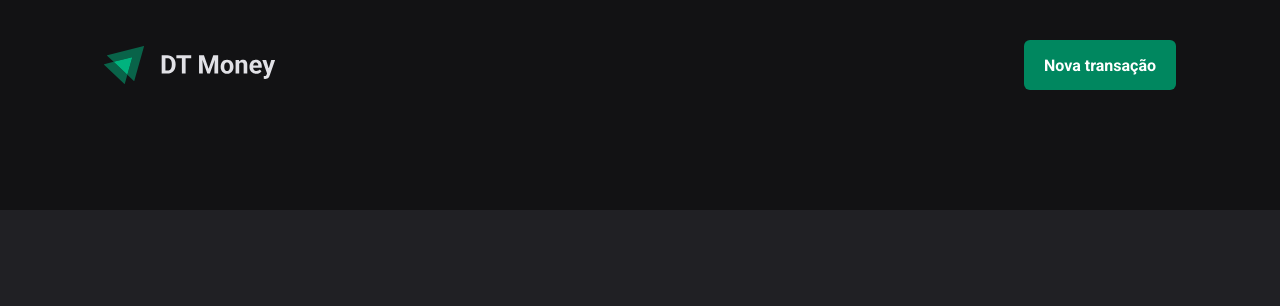
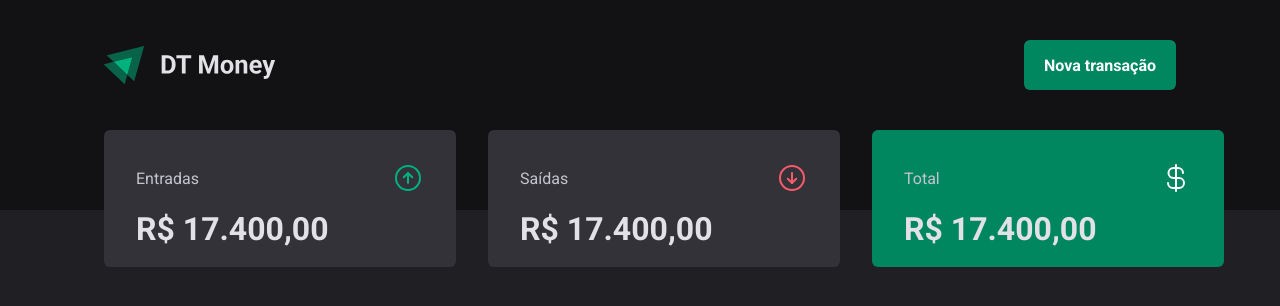
Before and after one commit to silvestr3/03-dt-money, a React (Vite) app: page / in a window 1280 px wide. Shown: the top 306 px of the page. Built offline with nearby package versions, Linux system fonts and the light colour scheme.

Commit message:
feat: Add summary component

```diff
--- a/package.json
+++ b/package.json
@@ -10,6 +10,7 @@
     "preview": "vite preview"
   },
   "dependencies": {
+    "phosphor-react": "^1.4.1",
     "react": "^18.3.1",
     "react-dom": "^18.3.1",
     "styled-components": "^6.1.13"
--- /dev/null
+++ b/src/components/Summary/index.tsx
@@ -0,0 +1,32 @@
+import { ArrowCircleDown, ArrowCircleUp, CurrencyDollar } from "phosphor-react";
+import { SummaryCard, SummaryContainer } from "./styles";
+
+export const Summary = () => {
+  return (
+    <SummaryContainer>
+      <SummaryCard>
+        <header>
+          <span>Entradas</span>
+          <ArrowCircleUp size={32} color="#00b37e" />
+        </header>
+        <strong>R$ 17.400,00</strong>
+      </SummaryCard>
+
+      <SummaryCard>
+        <header>
+          <span>Saídas</span>
+          <ArrowCircleDown size={32} color="#f75a68" />
+        </header>
+        <strong>R$ 17.400,00</strong>
+      </SummaryCard>
+
+      <SummaryCard variant="green">
+        <header>
+          <span>Total</span>
+          <CurrencyDollar size={32} color="#fff" />
+        </header>
+        <strong>R$ 17.400,00</strong>
+      </SummaryCard>
+    </SummaryContainer>
+  );
+};
--- /dev/null
+++ b/src/components/Summary/styles.ts
@@ -0,0 +1,45 @@
+import styled, { css } from "styled-components";
+
+export const SummaryContainer = styled.section`
+  width: 100%;
+  max-width: 1120px;
+  margin: 0 auto;
+  padding: 0 1.5rem;
+
+  display: grid;
+  grid-template-columns: repeat(3, 1fr);
+  gap: 2rem;
+
+  margin-top: -5rem;
+`;
+
+interface SummaryCardProps {
+  variant?: "green";
+}
+
+export const SummaryCard = styled.div<SummaryCardProps>`
+  width: 22rem;
+  height: 8.562rem;
+  background-color: ${(props) => props.theme["gray-600"]};
+  border-radius: 6px;
+  padding: 2rem;
+
+  & header {
+    display: flex;
+    align-items: center;
+    justify-content: space-between;
+    color: ${(props) => props.theme["gray-300"]};
+  }
+
+  & strong {
+    display: block;
+    margin-top: 1rem;
+    font-size: 2rem;
+  }
+
+  ${(props) =>
+    props.variant &&
+    css`
+      background-color: ${props.theme["green-500"]};
+    `}
+`;
--- a/src/pages/Transactions/index.tsx
+++ b/src/pages/Transactions/index.tsx
@@ -1,9 +1,11 @@
 import { Header } from "../../components/Header";
+import { Summary } from "../../components/Summary";
 
 export const Transactions = () => {
   return (
     <div>
       <Header />
+      <Summary />
     </div>
   );
 };
```
Also changed, not shown: 1 other file (tests, documents, lock files or other folders).
